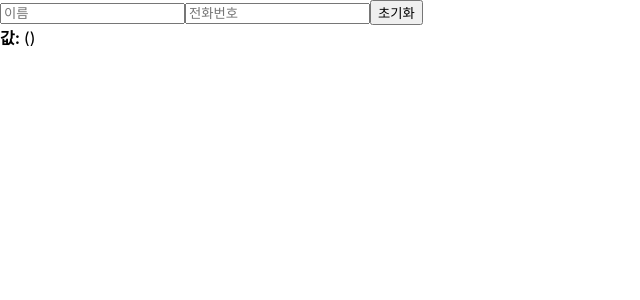
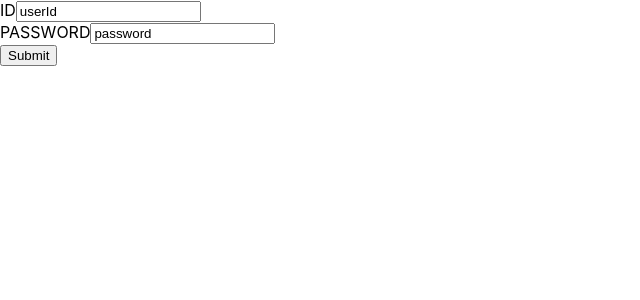
Before and after one commit to glenn-a810/GlennStudy, a React (Create React App) app in the folder react-study/: page / in a window 1280 px wide. Shown: the top 300 px of the page, without its empty margins (0-640 px from the left). Built offline with nearby package versions, Linux system fonts and the light colour scheme.

Commit message:
state,props 스터디 with 관우. 보내고 받는 값을 잘 알자.

```diff
--- a/react-study/src/App.js
+++ b/react-study/src/App.js
@@ -1,9 +1,17 @@
-import React from 'react'
+import React, { useState } from 'react'
 import InputSample from './Components/InputSample'
+import Counter from './Components/Counter'
+import Login from './Components/Login'
+
 
 function App() {
+  const [id, setId] = useState('userId')
+  const [password, setPassword] = useState('password')
+
   return(
-    <InputSample/>
+    <>
+      <Login id={id} password={password} setId={setId} setPassword={setPassword}></Login>
+    </>
   )
 }
 
--- /dev/null
+++ b/react-study/src/Components/Login.js
@@ -0,0 +1,33 @@
+import React, { useState } from 'react'
+
+function Login({id, password, setId, setPassword}) {
+//id password get from input tag
+//change parents state change
+    console.log(id, password);
+    const handleId = (e) => {
+        console.log(e.target)
+        const {id, value} = e.target
+        setId(value)
+    }
+
+    const handlePassword = (e) => {
+        console.log(e.target)
+        const {id, value} = e.target
+        setPassword(value)
+    }
+
+    const handleSubmit = () => {
+        setId('')
+        setPassword('')
+    }
+
+    return(
+        <div>
+            ID<input id='id' name='hello' onChange={handleId} value={id}></input> <br/>
+            PASSWORD<input id='password' name="test" onChange={handlePassword} value={password}></input> <br/>
+            <input type='submit' onClick={handleSubmit}/>
+        </div>
+    )
+}
+
+export default Login
```
Also changed, not shown: react-study/src/Components/UserList.js (added, +50 -0 lines).
